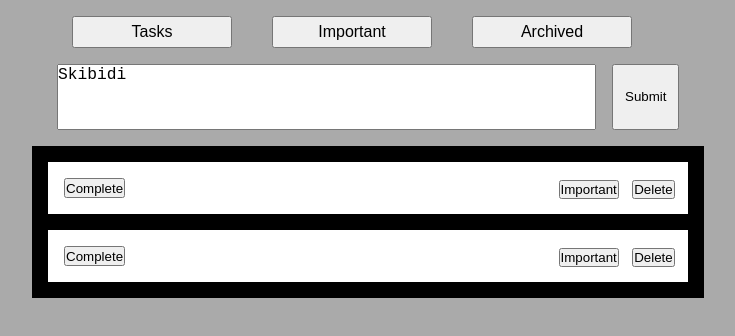
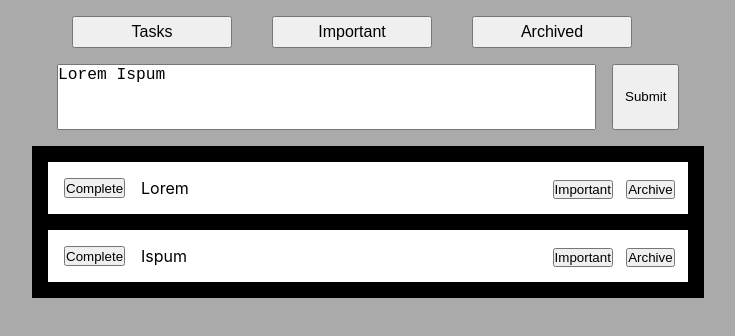
Before and after one commit to sterryn261/Checklist-Reloaded, a Vue app: page / in a window 1280 px wide. Shown: the top 336 px of the page, without its empty margins (272-1007 px from the left). Built offline with nearby package versions, Linux system fonts and the light colour scheme.

Commit message:
Add functions

```diff
--- a/src/App.vue
+++ b/src/App.vue
@@ -9,24 +9,28 @@ interface Task {
   content: string;
   archived: boolean;
   important: boolean;
+  completed: boolean;
 }
 
 export type { Task };
 
-const newTask: Ref<string> = ref("Skibidi");
+const newTask: Ref<string> = ref("Lorem Ispum");
 
 const tasks: Ref<Task[]> = ref([
-  { id: 1, content: "aaa", archived: false, important: false },
-  { id: 2, content: "bbb", archived: false, important: false }
+  { id: 1, content: "Lorem", archived: false, important: false, completed: false },
+  { id: 2, content: "Ispum", archived: false, important: false, completed: false }
 ]);
 
 const addTask = (): void => {
   if (newTask.value !== "") {
     const id: number = Math.max(...tasks.value.map((element) => element.id), 0) + 1;
 
-    tasks.value = [...tasks.value, { id: id, content: newTask.value, archived: false, important: false }];
+    tasks.value = [...tasks.value, { id: id, content: newTask.value, archived: false, important: false, completed: false }];
     newTask.value = "";
   }
+}
+const dbg = (): void => {
+  console.log(tasks.value)
 }
 
 </script>
@@ -51,7 +55,18 @@ const addTask = (): void => {
     </div>
 
     <div class="list-of-tasks">
-      <Tasks v-for="task in tasks" :task="task" />
+      <Tasks v-if="tasks.length" v-for="task in tasks" :task="task" @completed="() => {
+        const index = tasks.findIndex(() => task.id);
+        tasks[index].completed = !tasks[index].completed;
+        tasks[index].archived = !tasks[index].archived;
+      }" @archived="() => {
+        const index = tasks.findIndex(() => task.id);
+        tasks[index].archived = !tasks[index].archived;
+      }" @important="() => {
+        const index = tasks.findIndex(() => task.id);
+        tasks[index].important = !tasks[index].important;
+      }" />
+      <div v-if="!tasks.length" class="empty-tasks"> Nothing here.</div>
     </div>
   </div>
 </template>
--- a/src/components/Tasks.vue
+++ b/src/components/Tasks.vue
@@ -9,14 +9,14 @@ const props = defineProps<{
 
 <template>
   <div class="task">
-    <button class="complete">Complete</button>
+    <button class="completed" @click="$emit('completed')">Complete</button>
     <div class="content">
       {{ props.task.content }}
     </div>
 
     <div class="side-functions">
-      <button class="important">Important</button>
-      <button class="delete">Delete</button>
+      <button class="important" @click="$emit('important')">Important</button>
+      <button class="archive" @click="$emit('archived')">Archive</button>
     </div>
   </div>
 </template>
@@ -37,7 +37,6 @@ const props = defineProps<{
     width: 70%;
 
     margin-left: 1em;
-    color: #ffffff;
   }
 
   .side-functions {
```
